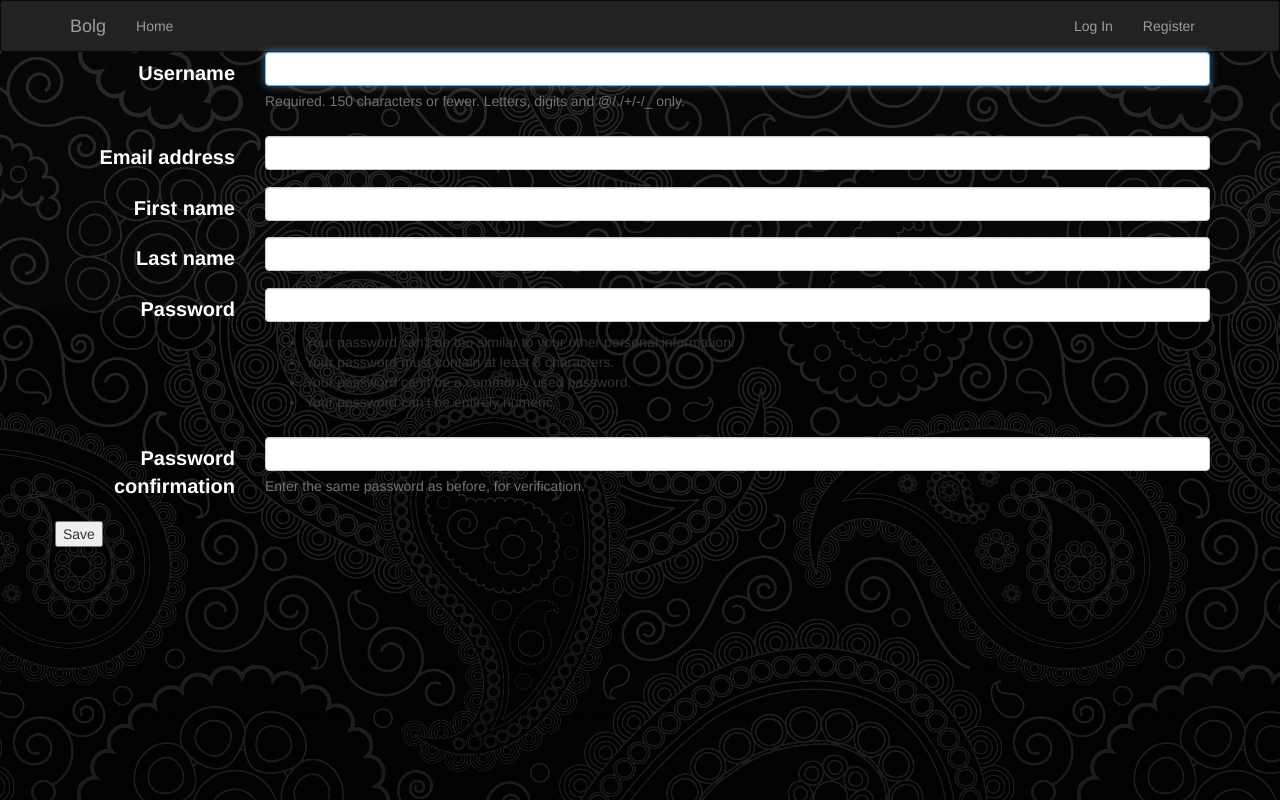
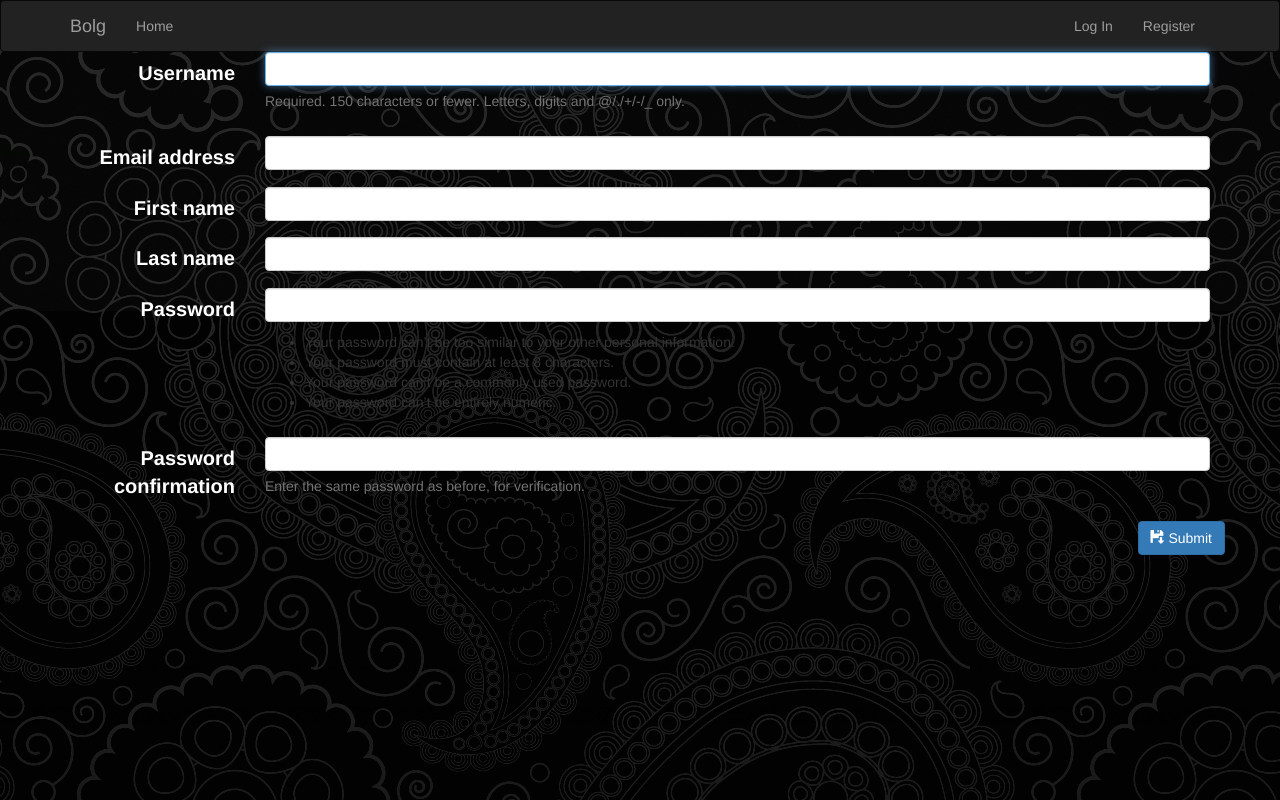
Before and after one commit to NadaBayoumy/DjangoPythonBlog, a Django app: page /registration in a window 1280 px wide. Run offline with Django 3.2, Linux system fonts and the light colour scheme; some libraries are stand-ins or nearby versions.

Commit message:
updating submit button

```diff
--- a/Blog/BlogApp/templates/BlogApp/registration.html
+++ b/Blog/BlogApp/templates/BlogApp/registration.html
@@ -9,11 +9,7 @@ Registration
     <form method="POST" class="form-horizontal"> {% csrf_token %}
     {{ registration_form|bootstrap_horizontal }}
         <div class="form-group">
-
-
-
-
-            <button type="submit">Save</button>
+                                   <button type="submit" class="btn btn-primary pull-right"><span class="glyphicon glyphicon-floppy-save"></span> Submit</button>
         </div>
     </form>
 </div>
```
